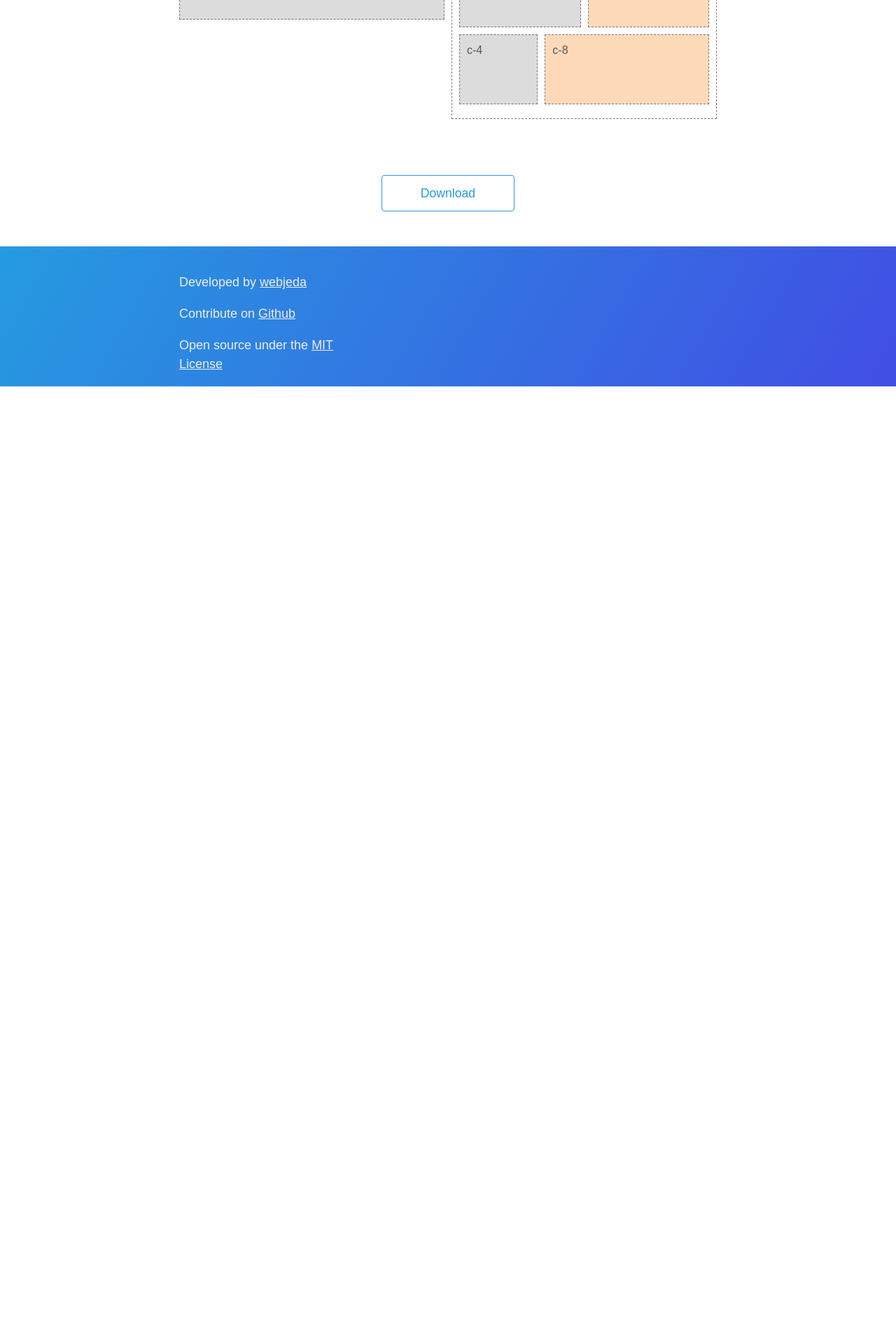
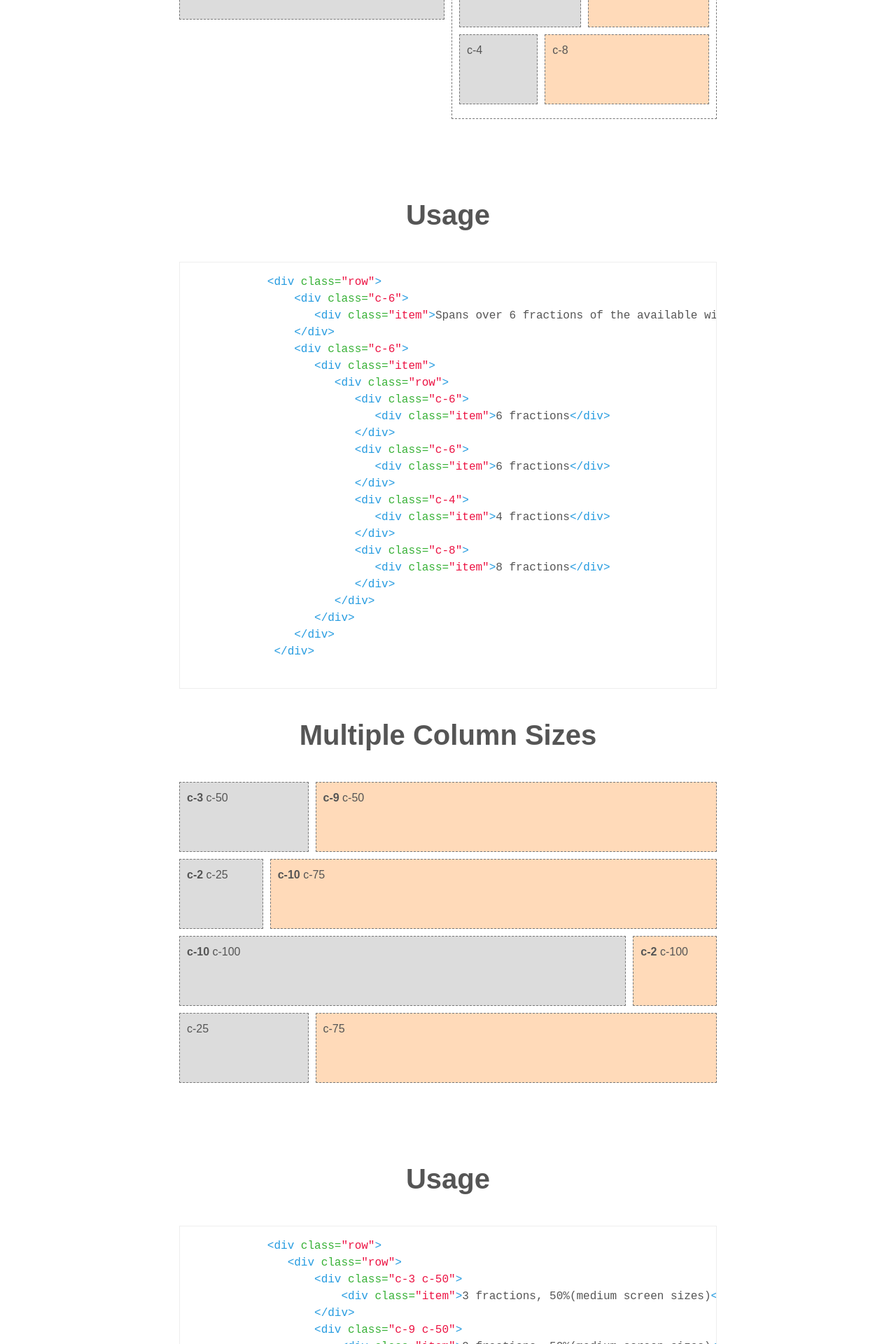
Before and after one commit to sharu725/web-grid, a Jekyll site: the page built from index.html, in a window 1280 px wide. Shown: the part 3302-5222 px from the top of the page at 70% size. Built offline with Jekyll 4.4.1, drawn with Linux system fonts in a browser that asks for light colours; some web fonts are replaced; before the commit the page ends 3854 px from its top, so only the background shows below that; some of the changed text lies outside the part shown.

Commit message:
multiple sizes for medium screen sizes added

```diff
--- a/_sass/_style.scss
+++ b/_sass/_style.scss
@@ -98,7 +98,8 @@
 }
 
 
-@media only screen and (min-width: 720px) {  /* 720px */
+
+@media only screen and (min-width: 600px) {  /* 720px */
 
 .container {
     width: 100%;
@@ -119,7 +120,18 @@
     grid-gap: 10px;
 }
 
-
+.c-50 {
+    grid-column: span 6;
+}
+.c-25 {
+    grid-column: span 3;
+}
+.c-75 {
+    grid-column: span 9;
+}
+.c-100 {
+    grid-column: span 12;
+}
 
 
 .c-1 {
@@ -170,7 +182,42 @@
     grid-column: span 12;
 }
 
+
+
 }
+
+@media only screen and (max-width: 800px) and (min-width: 600px) {
+    .container {
+        width: 100%;
+      }
+
+    .main-content {
+        width: 98%;
+        margin-left: auto;
+        margin-right: auto;
+        margin-top: 10px;
+        margin-bottom: 10px;
+    }
+
+    .c-50 {
+        grid-column: span 6;
+    }
+    .c-25 {
+        grid-column: span 3;
+    }
+    .c-75 {
+        grid-column: span 9;
+    }
+    .c-100 {
+        grid-column: span 12;
+    }
+
+}
+
+
+
+
+
 
 
 .item {
--- a/index.html
+++ b/index.html
@@ -150,6 +150,121 @@
             </div>
          </div>
       </div>
+          <div class="row  mt-80">
+             <div class="c-12">
+                <h1 class="center">Usage</h1>
+             </div>
+         <div class="c-12">
+              {% highlight html %}
+             <div class="row">
+                 <div class="c-6">
+                    <div class="item">Spans over 6 fractions of the available width.</div>
+                 </div>
+                 <div class="c-6">
+                    <div class="item">
+                       <div class="row">
+                          <div class="c-6">
+                             <div class="item">6 fractions</div>
+                          </div>
+                          <div class="c-6">
+                             <div class="item">6 fractions</div>
+                          </div>
+                          <div class="c-4">
+                             <div class="item">4 fractions</div>
+                          </div>
+                          <div class="c-8">
+                             <div class="item">8 fractions</div>
+                          </div>
+                       </div>
+                    </div>
+                 </div>
+              </div>
+              {% endhighlight %}
+              </div>
+           </div>
+
+      <div class="row">
+         <div class="c-12">
+            <h1 class="center">Multiple Column Sizes</h1>
+         </div>
+      </div>
+      <div class="row">
+          <div class="c-3 c-50">
+              <div class="item g"><strong>c-3</strong> c-50</div>
+          </div>
+          <div class="c-9 c-50">
+              <div class="item p"><strong>c-9</strong> c-50</div>
+          </div>
+       </div>
+        <div class="row">
+          <div class="c-2 c-25">
+              <div class="item g"><strong>c-2</strong> c-25</div>
+          </div>
+          <div class="c-10 c-75">
+              <div class="item p"><strong>c-10</strong> c-75</div>
+          </div>
+        </div>
+        <div class="row">
+            <div class="c-10 c-100">
+              <div class="item g"><strong>c-10</strong> c-100</div>
+          </div>
+            <div class="c-2 c-100">
+              <div class="item p"><strong>c-2</strong> c-100</div>
+          </div>
+        </div>
+        <div class="row">
+         <div class="c-25">
+              <div class="item g">c-25</div>
+          </div>
+         <div class="c-75">
+              <div class="item p">c-75</div>
+          </div>
+        </div>
+
+        <div class="row  mt-80">
+             <div class="c-12">
+                <h1 class="center">Usage</h1>
+             </div>
+         <div class="c-12">
+              {% highlight html %}
+             <div class="row">
+                <div class="row">
+                    <div class="c-3 c-50">
+                        <div class="item">3 fractions, 50%(medium screen sizes)</div>
+                    </div>
+                    <div class="c-9 c-50">
+                        <div class="item">9 fractions, 50%(medium screen sizes)</div>
+                    </div>
+                </div>
+                <div class="row">
+                    <div class="c-2 c-25">
+                        <div class="item">2 fractions, 25%(medium screen sizes)</div>
+                    </div>
+                    <div class="c-10 c-75">
+                        <div class="item">10 fractions, 75%(medium screen sizes)</div>
+                    </div>
+                </div>
+
+                <div class="row">
+                    <div class="c-25">
+                        <div class="item">25%(medium screen sizes & Desktop)</div>
+                    </div>
+                    <div class="c-75">
+                        <div class="item">75%(medium screen sizes & Desktop)</div>
+                    </div>
+                </div>
+              </div>
+              {% endhighlight %}
+              </div>
+           </div>
+
+
+      <div class="row">
+          <div class="c-12">
+              <blockquote>Use c-25, c-50, c-75 and c-100 for resizing columns into 25%, 50%, 75% and 100% for medium screen sizes.</blockquote>
+          </div>
+      </div>
+
       <div class="row mt-80">
          <div class="c-4"></div>
          <div class="c-4 center">
```
Also changed, not shown: dist/web-grid.css (+47 -2 lines), dist/web-grid.min.css.
